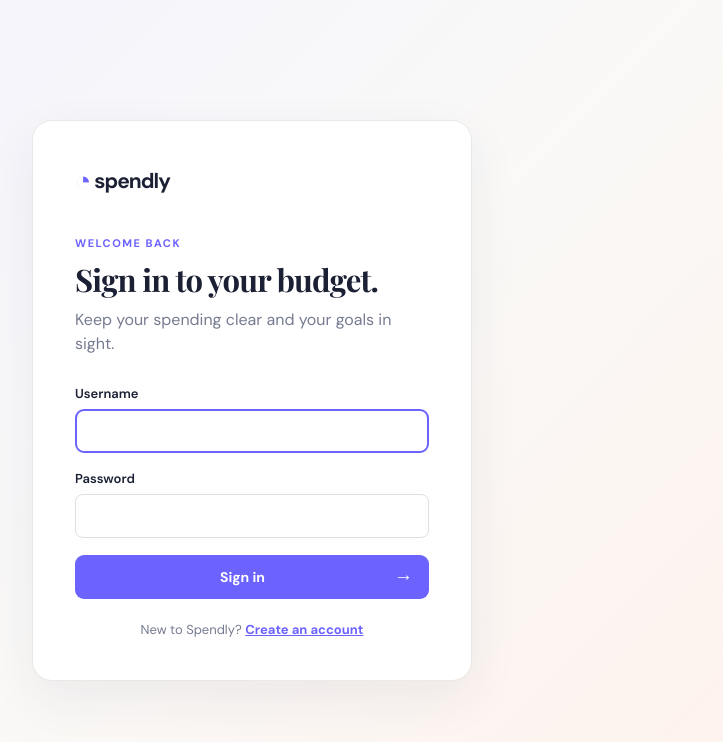
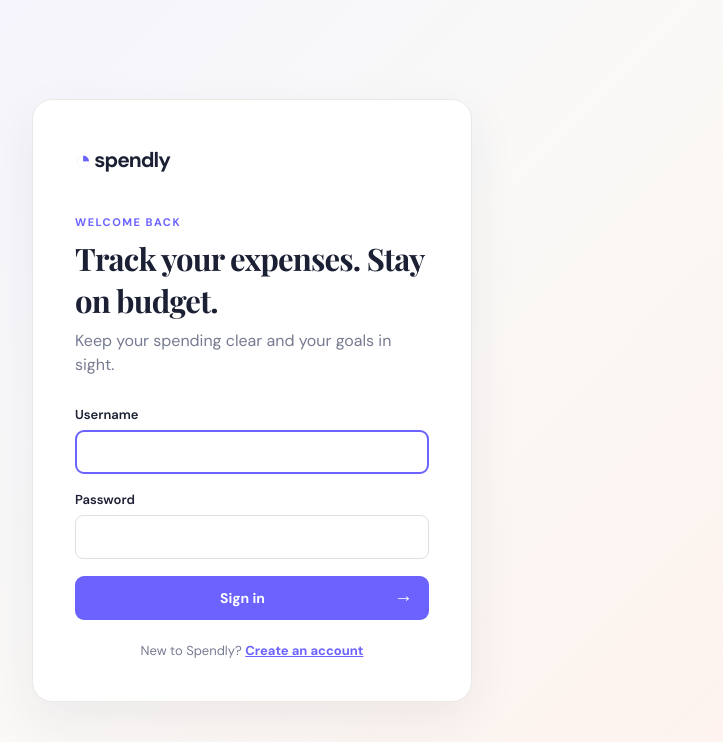
Before and after one commit to Thamanna19/Expense_tracker, a Django app: page /login/ in a window 1280 px wide. Shown: the top 742 px of the page, without its empty margins (388-1111 px from the left). Run offline with Django 5.2, Linux system fonts and the light colour scheme.

Commit message:
log in line change

```diff
--- a/templates/login.html
+++ b/templates/login.html
@@ -12,7 +12,7 @@
 <body class="auth-page">
     <main class="auth-card"><a class="brand" href="{% url 'login' %}"><span>◔</span> spendly</a>
         <p class="eyebrow">WELCOME BACK</p>
-        <h1>Sign in to your budget.</h1>
+        <h1>Track your expenses. Stay on budget.</h1>
         <p class="auth-copy">Keep your spending clear and your goals in sight.</p>{% if error %}<div
             class="message error">{{ error }}</div>{% endif %}<form method="post" class="auth-form">{% csrf_token %}<label>Username<input name="username" required autofocus></label><label>Password<input name="password"
                     type="password" required></label><button class="primary">Sign in <span>→</span></button></form>
```
